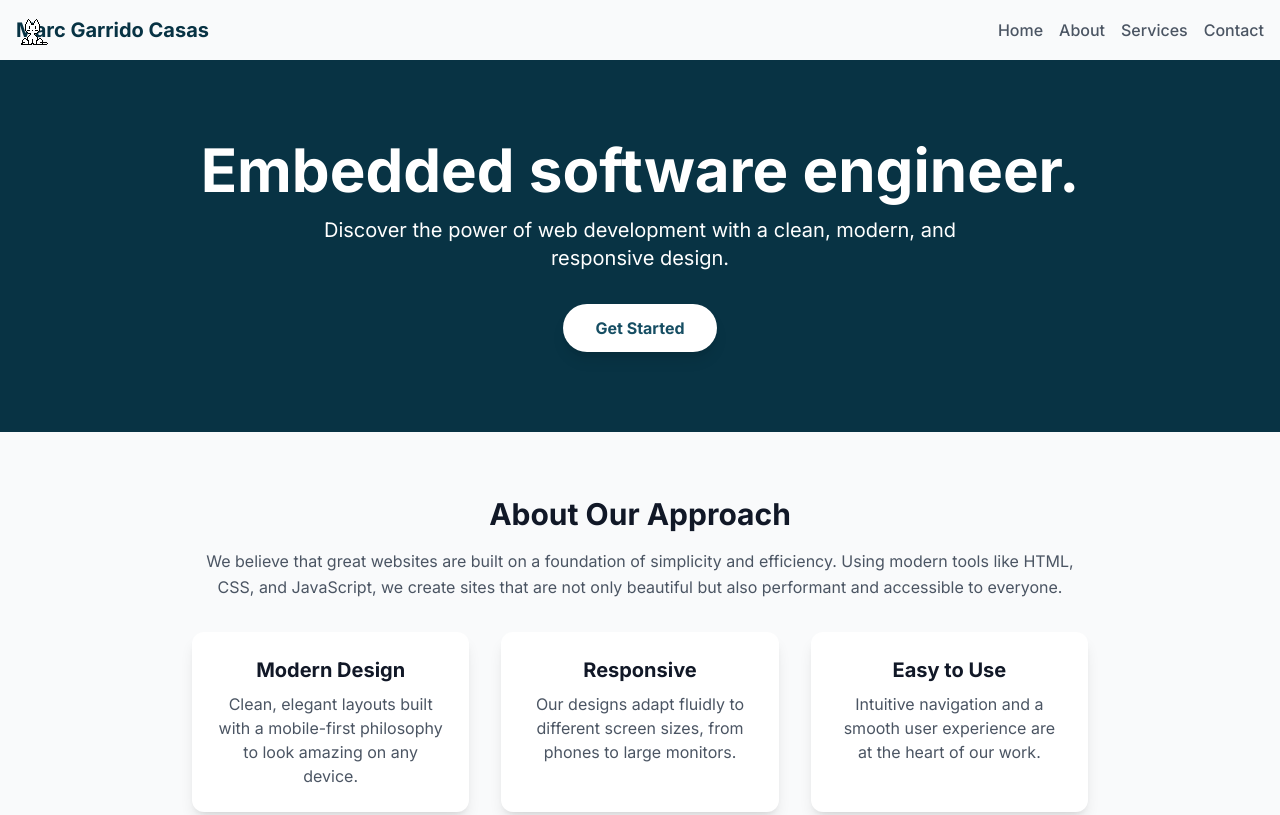
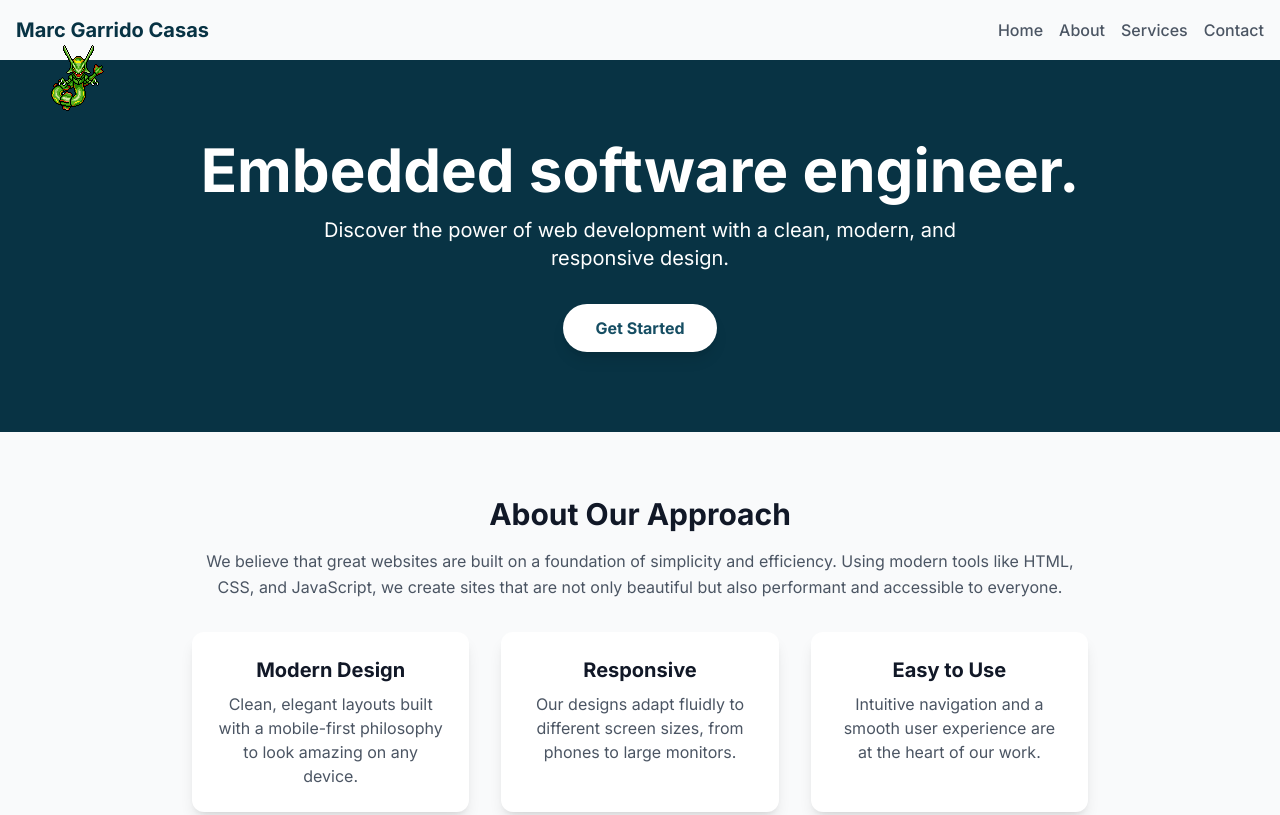
Before and after one commit to Garriden/MyWebsite, a plain HTML site: page MyWebsite.html in a window 1280 px wide. Shown: the top 815 px of the page. Drawn offline with nearby package versions, Linux system fonts and the light colour scheme.

Commit message:
Rayquaza instead of oneko.

```diff
--- a/MyWebsite.html
+++ b/MyWebsite.html
@@ -110,7 +110,8 @@
 
 
     <!-- Oneko cat follower -->
-    <script src="./js/oneko.js"></script>
+    <!-- <script src="./js/oneko.js"></script> -->
+    <script src="./js/rayq.js"></script>
 
     <div id="lalala" style="z-index: 5; width: 302px; height: 3000px; position: absolute; pointer-events: none; background-image: url(&quot;&quot;); image-rendering: pixelated; left: 726.544px; top: 1827.23px; background-position: -96px -96px;"></div>
 
--- /dev/null
+++ b/js/rayq.js
@@ -0,0 +1,267 @@
+// oneko.js: https://github.com/adryd325/oneko.js
+
+
+
+(function oneko() {
+  const NEKO_SPEED = 14;
+
+  const isReducedMotion =
+    window.matchMedia(`(prefers-reduced-motion: reduce)`) === true ||
+    window.matchMedia(`(prefers-reduced-motion: reduce)`).matches === true;
+
+  if(isReducedMotion) return;
+
+  const nekoEl = document.createElement("div");
+
+  let nekoPosX = 32;
+  let nekoPosY = 32;
+
+  let mousePosX = 0;
+  let mousePosY = 0;
+
+  let frameCount = 0;
+  let idleTime = 0;
+  let idleAnimation = null;
+  let idleAnimationFrame = 0;
+
+  const spriteSets = { // col / row.
+    idle: [[-1, -2]],
+    alert: [[-3, -3]],
+    scratchSelf: [
+      [-2, -2], [-2, -2], [-2, -2], [-2, -2], [-2, -2],
+      [-2, -3], [-2, -3], [-2, -3], [-2, -3], [-2, -3],
+      [-2, -2], [-2, -2], [-2, -2], [-2, -2], [-2, -2],
+      [-2, -4], [-2, -4], [-2, -4], [-2, -4], [-2, -4],],
+    tired: [[-3, -2]],
+    sleeping: [[0, -2], [0, -2], [0, -3], [0, -3],],
+    N: [
+      [-4, 0],
+      [-4, -1],
+    ],
+    NE: [
+      [-3, -0],
+      [-3, -1],
+    ],
+    E: [
+      [-2, 0],
+      [-2, -1],
+    ],
+    SE: [
+      [-1, 0],
+      [-1, -1],
+    ],
+    S: [
+      [0, 0],
+      [0, -1],
+    ],
+    SW: [
+      [-7, 0],
+      [-7, -1],
+    ],
+    W: [
+      [-6, 0],
+      [-6, -1],
+    ],
+    NW: [
+      [-5, 0],
+      [-5, -1],
+    ],
+  };
+
+  function init() {
+    nekoEl.id = "oneko";
+    nekoEl.ariaHidden = true;
+    nekoEl.style.width = "128px";
+    nekoEl.style.height = "128px";
+    nekoEl.style.position = "fixed";
+    nekoEl.style.pointerEvents = "auto";
+    nekoEl.style.imageRendering = "pixelated";
+    nekoEl.style.left = `${nekoPosX - 16}px`;
+    nekoEl.style.top = `${nekoPosY - 16}px`;
+    nekoEl.style.zIndex = 2147483647;
+
+    //let nekoFile = "./images/oneko.gif"
+    let nekoFile = "./images/rayqq.gif"
+    const curScript = document.currentScript
+    if (curScript && curScript.dataset.cat) {
+      nekoFile = curScript.dataset.cat
+    }
+    nekoEl.style.backgroundImage = `url(${nekoFile})`;
+
+    document.body.appendChild(nekoEl);
+
+    // Scroll.
+    document.addEventListener("wheel", function (event) {
+      nekoPosY -= event.deltaY / 2;
+      updatePos();
+    });
+
+    document.addEventListener("mousemove", function (event) {
+      mousePosX = event.clientX;
+      mousePosY = event.clientY;
+    });
+
+    window.requestAnimationFrame(onAnimationFrame);
+  }
+
+  let lastFrameTimestamp;
+
+  function onAnimationFrame(timestamp) {
+    // Stops execution if the neko element is removed from DOM
+    if(!nekoEl.isConnected) {
+      return;
+    }
+
+    if(!lastFrameTimestamp) {
+      lastFrameTimestamp = timestamp;
+    }
+
+    if(timestamp - lastFrameTimestamp > 100) {
+      lastFrameTimestamp = timestamp;
+      frame();
+    }
+
+    window.requestAnimationFrame(onAnimationFrame);
+  }
+
+  function setSprite(name, frame) {
+    const sprite = spriteSets[name][frame % spriteSets[name].length];
+    nekoEl.style.backgroundPosition = `${sprite[0] * 128}px ${sprite[1] * 128}px`;
+  }
+
+  function resetIdleAnimation() {
+    idleAnimation = null;
+    idleAnimationFrame = 0;
+  }
+
+  function idle() {
+    ++idleTime;
+
+    if(idleTime > 4 && Math.floor(Math.random() * 50) == 0 && idleAnimation == null) {
+      let avalibleIdleAnimations = ["sleeping", "scratchSelf"];
+
+      idleAnimation =
+        avalibleIdleAnimations[
+          Math.floor(Math.random() * avalibleIdleAnimations.length)
+        ];
+    }
+
+    switch(idleAnimation) {
+      case "sleeping":
+        if(idleAnimationFrame < 30) {
+          setSprite("tired", 0);
+          break;
+        }
+        setSprite("sleeping", Math.floor(idleAnimationFrame / 4));
+        if(idleAnimationFrame > 250) {
+          resetIdleAnimation();
+        }
+        break;
+      case "scratchWallN":
+      case "scratchWallS":
+      case "scratchWallE":
+      case "scratchWallW":
+      case "scratchSelf":
+        setSprite(idleAnimation, idleAnimationFrame);
+        if(idleAnimationFrame > 50) {
+          resetIdleAnimation();
+        }
+        break;
+      default:
+        setSprite("idle", 0);
+        return;
+    }
+    ++idleAnimationFrame;
+  }
+
+  function explodeHearts() {
+    const parent = nekoEl.parentElement;
+    const rect = nekoEl.getBoundingClientRect();
+    const scrollLeft = window.scrollX || document.documentElement.scrollLeft;
+    const scrollTop = window.scrollY || document.documentElement.scrollTop;
+    const centerX = rect.left + rect.width / 2 + scrollLeft;
+    const centerY = rect.top + rect.height / 2 + scrollTop;
+
+    for (let ii = 0; ii < 50; ++ii) {
+      const heart = document.createElement('div');
+      heart.className = 'heart';
+      heart.textContent = '❤';
+      const offsetX = (Math.random() - 0.6) * 100;
+      const offsetY = (Math.random() - 0.65) * 100;
+      heart.style.left = `${centerX + offsetX - 16}px`;
+      heart.style.top = `${centerY + offsetY - 16}px`;
+      parent.appendChild(heart);
+
+      setTimeout(() => {
+        parent.removeChild(heart);
+      }, 1000);
+    }
+  }
+
+  const style = document.createElement('style');
+  style.innerHTML = `
+		  @keyframes heartBurst {
+			  0% { transform: scale(0); opacity: 1; }
+        100% { transform: scale(1); opacity: 0; }
+		  }
+		  .heart {
+			  position: absolute;
+			  font-size: 4em;
+			  animation: heartBurst 1s ease-out;
+			  animation-fill-mode: forwards;
+			  color: #f40a7bff;
+		  }
+	  `;
+
+  document.head.appendChild(style);
+  nekoEl.addEventListener('click', explodeHearts);
+
+  function frame() {
+    ++frameCount;
+    const diffX = nekoPosX - mousePosX;
+    const diffY = nekoPosY - mousePosY;
+    const distance = Math.sqrt(diffX ** 2 + diffY ** 2);
+
+    if(distance < NEKO_SPEED || distance < 72) {
+      idle();
+      return;
+    }
+
+    idleAnimation = null;
+    idleAnimationFrame = 0;
+
+    if(idleTime > 1) {
+      setSprite("alert", 0);
+
+      // count down after being alerted before moving
+      idleTime = Math.min(idleTime, 7);
+      --idleTime;
+      return;
+    }
+
+    let direction;
+    direction  = diffY / distance >  0.5 ? "N" : "";
+    direction += diffY / distance < -0.5 ? "S" : "";
+    direction += diffX / distance >  0.5 ? "W" : "";
+    direction += diffX / distance < -0.5 ? "E" : "";
+    setSprite(direction, frameCount);
+
+    nekoPosX -= (diffX / distance) * NEKO_SPEED;
+    nekoPosY -= (diffY / distance) * NEKO_SPEED;
+
+    updatePos();
+  }
+
+function updatePos() {
+  // Hide the cat if it is off-screen
+  if(nekoPosY > window.innerHeight) {
+    nekoEl.style.display = "none";
+  } else {
+    nekoEl.style.display = "block";
+    nekoEl.style.left = `${nekoPosX - 16}px`;
+    nekoEl.style.top = `${nekoPosY - 16}px`;
+  }
+}
+
+  init();
+})();
```
Also changed, not shown: images/dark.gif (added), images/rayqq.gif (added).
